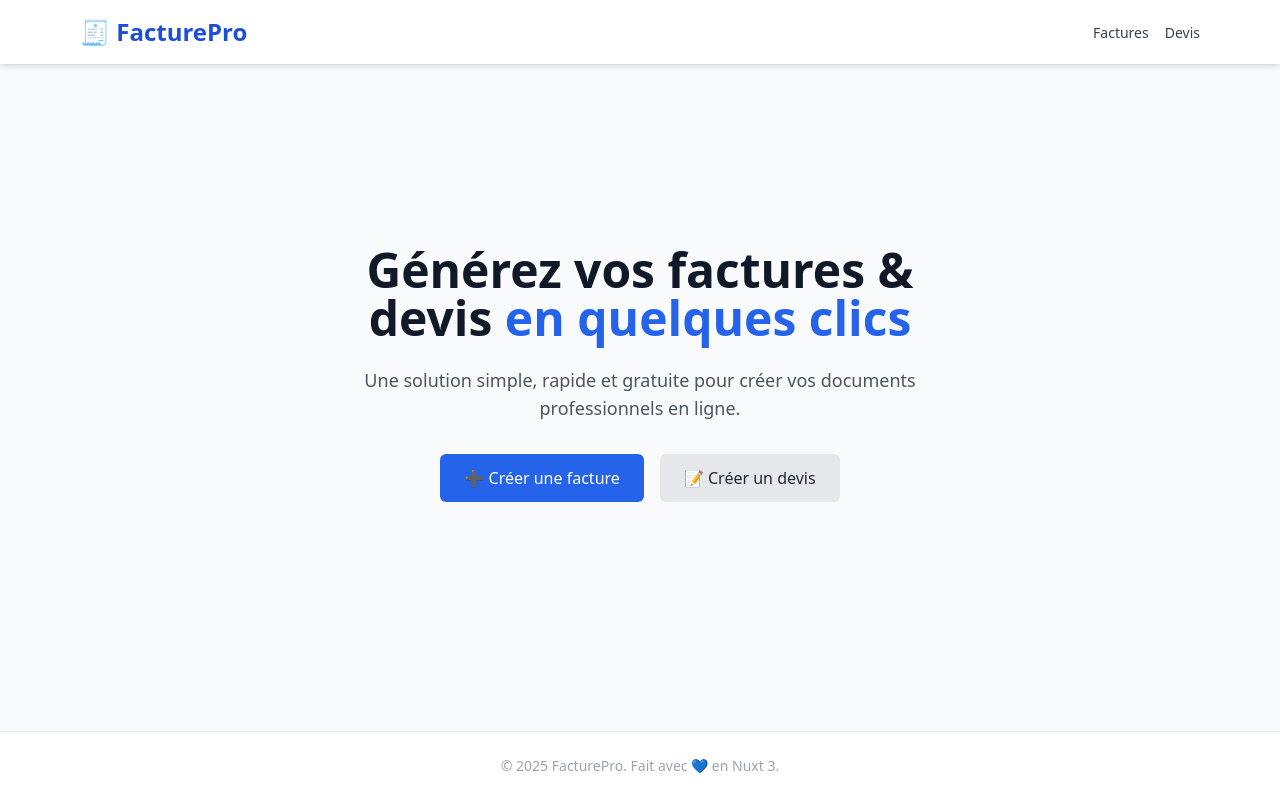
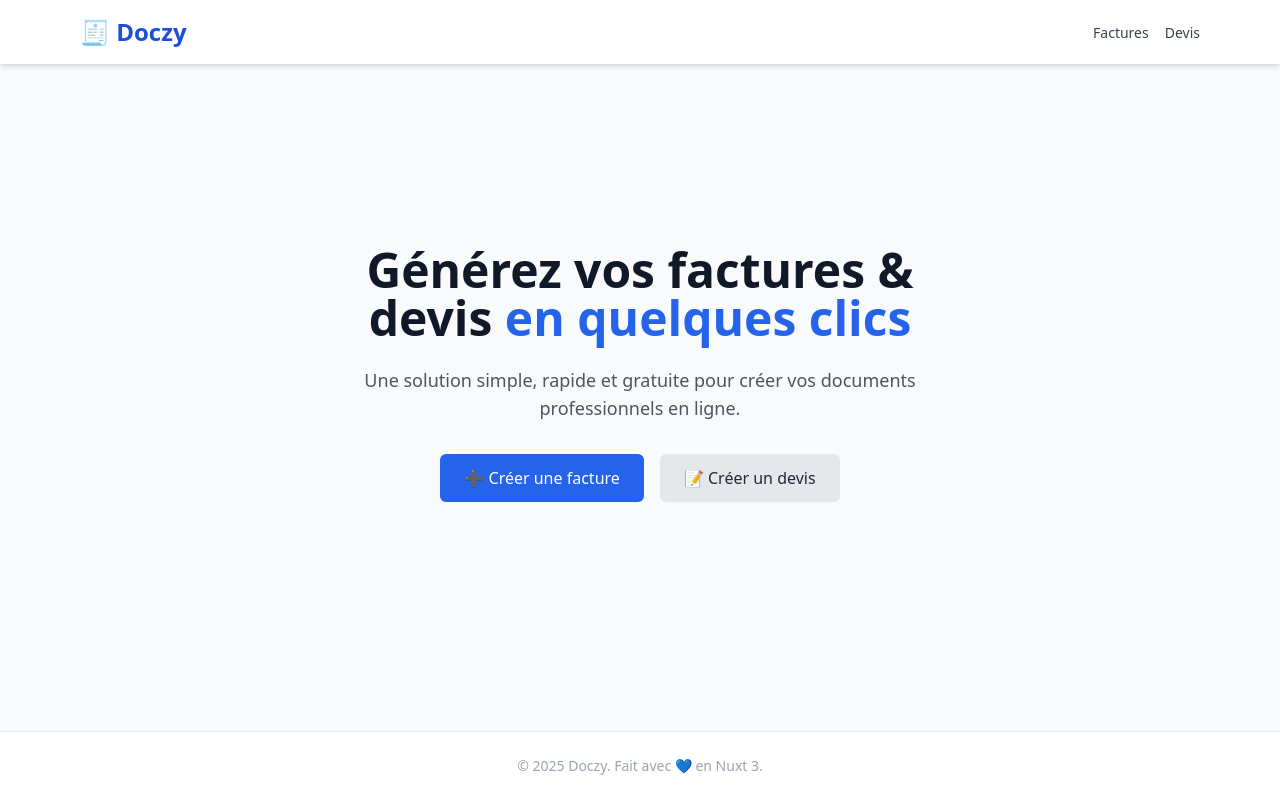
Before and after one commit to Ju-Henry1/Doczy, a Nuxt app: page / in a window 1280 px wide. Built offline with nearby package versions, Linux system fonts and the light colour scheme.

Commit message:
Maj Nom App

```diff
--- a/pages/index.vue
+++ b/pages/index.vue
@@ -4,7 +4,7 @@
       <!-- 🧭 Header -->
       <header class="bg-white shadow-md">
         <div class="max-w-6xl mx-auto px-4 py-4 flex justify-between items-center">
-          <h1 class="text-2xl font-bold text-blue-700">🧾 FacturePro</h1>
+          <h1 class="text-2xl font-bold text-blue-700">🧾 Doczy</h1>
           <nav class="space-x-4">
             <NuxtLink to="/facture" class="text-sm text-gray-700 hover:text-blue-600">Factures</NuxtLink>
             <NuxtLink to="/devis" class="text-sm text-gray-700 hover:text-blue-600">Devis</NuxtLink>
@@ -35,7 +35,7 @@
       <!-- 📄 Footer -->
       <footer class="bg-white border-t mt-12">
         <div class="max-w-6xl mx-auto px-4 py-6 text-center text-sm text-gray-400">
-          &copy; {{ new Date().getFullYear() }} FacturePro. Fait avec 💙 en Nuxt 3.
+          &copy; {{ new Date().getFullYear() }} Doczy. Fait avec 💙 en Nuxt 3.
         </div>
       </footer>
 
```
